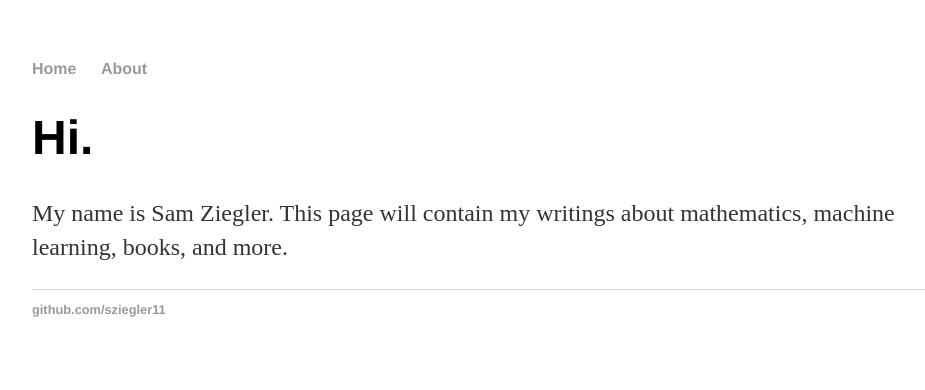
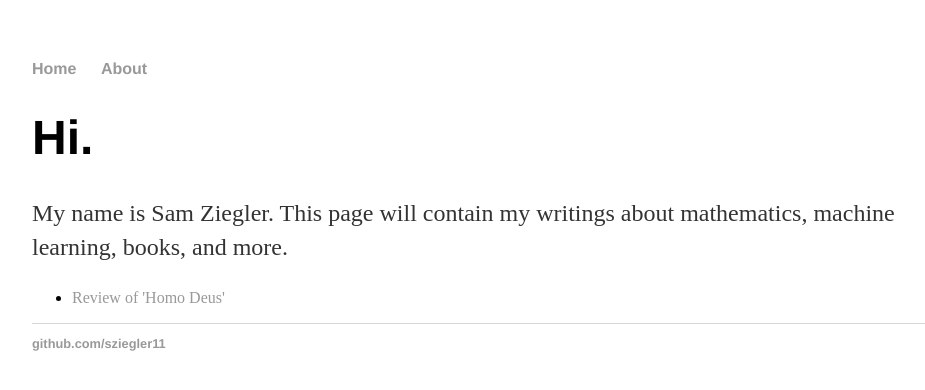
Before and after one commit to sziegler11-zz/sziegler11.github.io, a Jekyll site: the page built from index.md, in a window 1280 px wide. Shown: the top 390 px of the page, without its empty margins (160-1085 px from the left). Built offline with Jekyll 4.4.1, drawn with Linux system fonts in a browser that asks for light colours; our own code applies the rules of GitHub Pages for plain Markdown files.

Commit message:
experimenting with index

```diff
--- a/index.html
+++ /dev/null
@@ -1,4 +0,0 @@
----
-layout: default
-title: Sam Ziegler
----
--- a/index.md
+++ b/index.md
@@ -1,3 +1,11 @@
 # Hi.
 
 My name is Sam Ziegler. This page will contain my writings about mathematics, machine learning, books, and more.
+
+<ul>
+  {% for post in site.posts %}
+    <li>
+      <a href="{{ post.url }}">{{ post.title }}</a>
+    </li>
+  {% endfor %}
+</ul>
```
